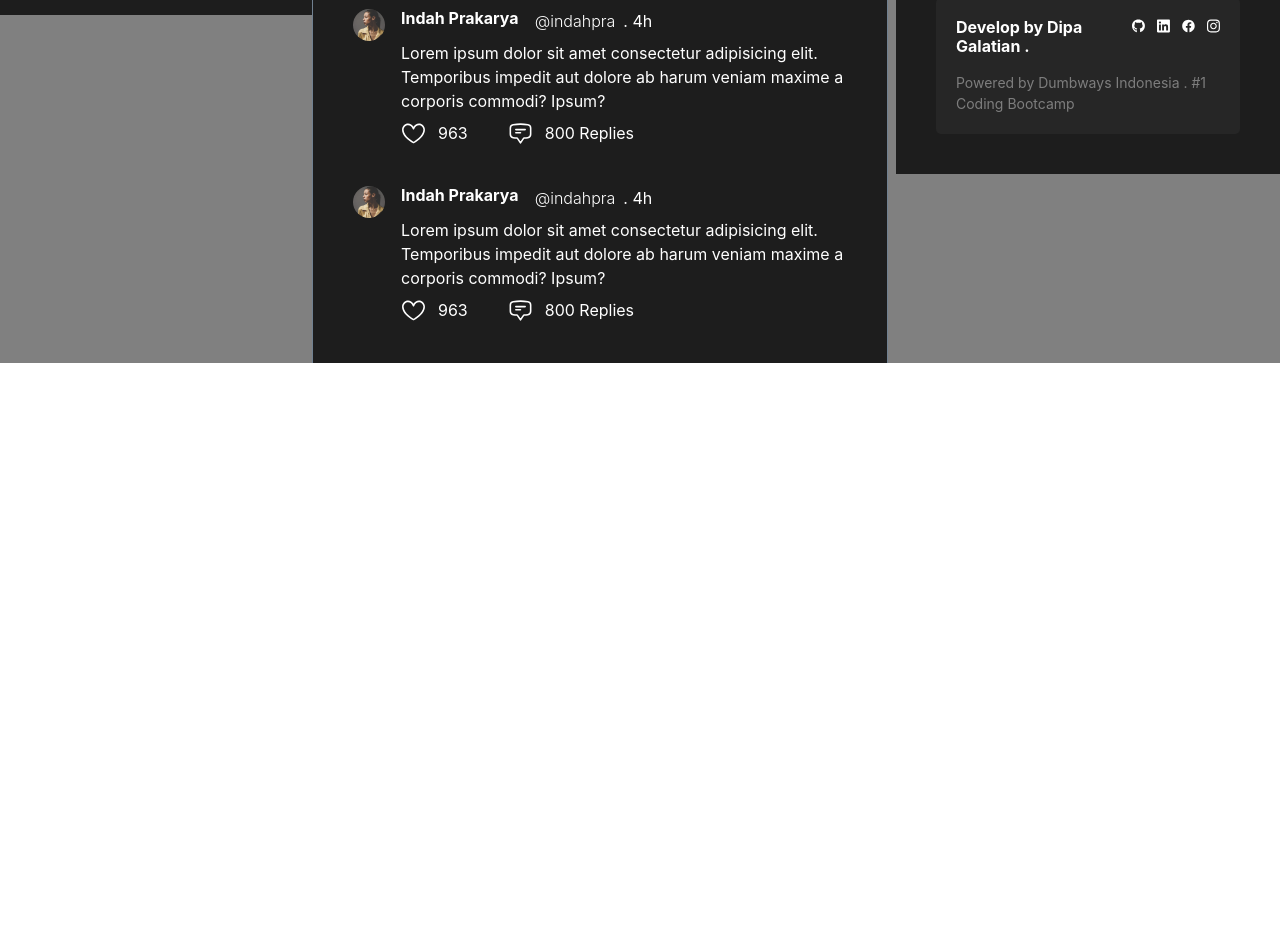
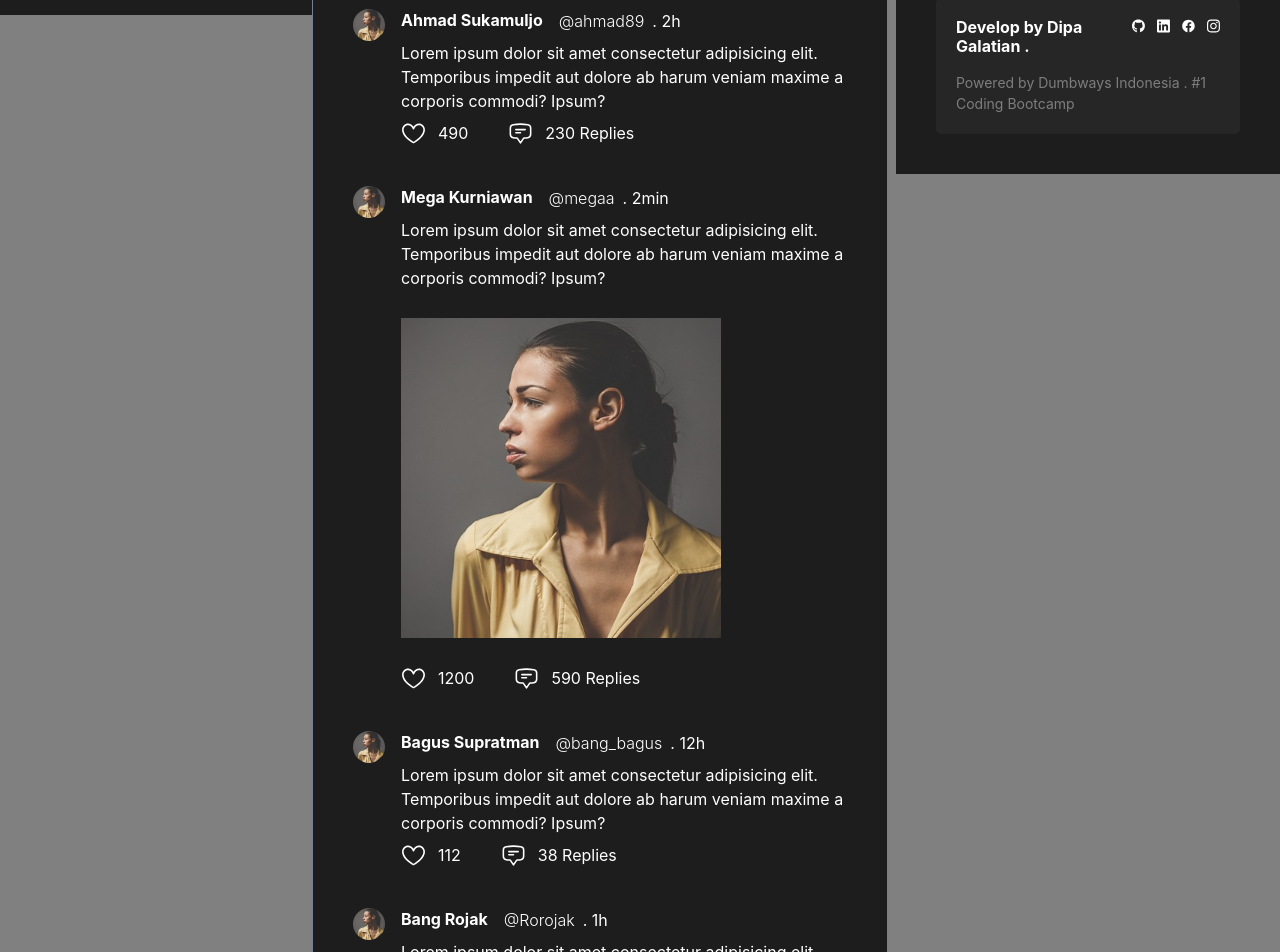
Before and after one commit to dipa3003/fe-threads-app, a React (Vite) app: page / in a window 1280 px wide. Shown: the part 700-1652 px from the top of the page. Before the commit the page ends 1063 px from the top, so only its background shows below. Built offline with nearby package versions, Linux system fonts and the light colour scheme.

Commit message:
feat: map thread card in home page and add interface of mocks threads.json

```diff
--- a/src/App.tsx
+++ b/src/App.tsx
@@ -206,7 +206,7 @@ const Profile = () => {
 
                     <Flex justifyContent={"space-between"}>
                         <Avatar src="/img/paslon.jpg" size={"lg"} mt={"-12"} ml={4} />
-                        <Button size={"xs"} rounded={"xl"} bg={"grey"} color={"white"} opacity={"40%"}>
+                        <Button size={"xs"} rounded={"xl"}>
                             Edit Profile
                         </Button>
                     </Flex>
--- /dev/null
+++ b/src/interface/threads.ts
@@ -0,0 +1,10 @@
+export interface IThreads {
+    id: number;
+    name: string;
+    username: string;
+    created_at: string;
+    content: string;
+    image: string;
+    likes: string;
+    replies: string;
+}
--- a/src/mocks/threads.json
+++ b/src/mocks/threads.json
@@ -2,8 +2,8 @@
     {
         "id": 1,
         "name": "Indah Prakarya",
-        "username": "@indahpra",
-        "date": "4h",
+        "username": "indahpra",
+        "created_at": "4h",
         "content": "Lorem ipsum dolor sit amet consectetur adipisicing elit. Temporibus impedit aut dolore ab harum veniam maxime a corporis commodi? Ipsum?",
         "image": "/img/paslon.jpg",
         "likes": "965",
@@ -12,8 +12,8 @@
     {
         "id": 2,
         "name": "Ahmad Sukamuljo",
-        "username": "@ahmad89",
-        "date": "2h",
+        "username": "ahmad89",
+        "created_at": "2h",
         "content": "Lorem ipsum dolor sit amet consectetur adipisicing elit. Temporibus impedit aut dolore ab harum veniam maxime a corporis commodi? Ipsum?",
         "image": "",
         "likes": "490",
@@ -22,8 +22,8 @@
     {
         "id": 3,
         "name": "Mega Kurniawan",
-        "username": "@megaa",
-        "date": "2min",
+        "username": "megaa",
+        "created_at": "2min",
         "content": "Lorem ipsum dolor sit amet consectetur adipisicing elit. Temporibus impedit aut dolore ab harum veniam maxime a corporis commodi? Ipsum?",
         "image": "/img/paslon.jpg",
         "likes": "1200",
@@ -32,8 +32,8 @@
     {
         "id": 4,
         "name": "Bagus Supratman",
-        "username": "@bang_bagus",
-        "date": "12h",
+        "username": "bang_bagus",
+        "created_at": "12h",
         "content": "Lorem ipsum dolor sit amet consectetur adipisicing elit. Temporibus impedit aut dolore ab harum veniam maxime a corporis commodi? Ipsum?",
         "image": "",
         "likes": "112",
@@ -42,8 +42,8 @@
     {
         "id": 5,
         "name": "Bang Rojak",
-        "username": "@Rorojak",
-        "date": "1h",
+        "username": "Rorojak",
+        "created_at": "1h",
         "content": "Lorem ipsum dolor sit amet consectetur adipisicing elit. Temporibus impedit aut dolore ab harum veniam maxime a corporis commodi? Ipsum?",
         "image": "",
         "likes": "209",
--- a/src/pages/Home.tsx
+++ b/src/pages/Home.tsx
@@ -1,9 +1,16 @@
 import { Avatar, Button, Flex, FormControl, HStack, Heading, Image, Input, Link, Text, VStack } from "@chakra-ui/react";
+import { useEffect, useState } from "react";
 import { GoHeart } from "react-icons/go";
 import { HiOutlineChatBubbleBottomCenterText } from "react-icons/hi2";
 import { RiImageAddLine } from "react-icons/ri";
+import { IThreads } from "../interface/threads";
+import dummyThreads from "../mocks/threads.json";
 
 const Home = () => {
+    const [threads, setThreads] = useState<IThreads[] | null>(null);
+    useEffect(() => {
+        setThreads(dummyThreads);
+    }, []);
     return (
         <>
             <Flex bg={"#1d1d1d"} w={"45%"} h={"screen"} borderX={"1px"} borderColor={"slategrey"} p={10} flexDir={"column"} position={"relative"} left={-10}>
@@ -23,36 +30,38 @@ const Home = () => {
                 </HStack>
 
                 <VStack>
-                    <Flex w={"100%"} gap={4} mt={8}>
+                    {threads &&
+                        threads.map((thread) => (
+                            <Flex w={"100%"} gap={4} mt={8} key={thread.id}>
                                 <Avatar src="/img/paslon.jpg" name="profile" size={"sm"} />
 
                                 <Flex flexDir={"column"} gap={2}>
                                     <Flex gap={4} alignItems={"center"}>
                                         <Heading as={"h5"} size={"sm"}>
-                                    Indah Prakarya
+                                            {thread.name}
                                         </Heading>
                                         <HStack>
-                                    <Link fontWeight={"light"}>@indahpra</Link>
-                                    <Text> . 4h</Text>
+                                            <Link fontWeight={"light"}>@{thread.username}</Link>
+                                            <Text> . {thread.created_at}</Text>
                                         </HStack>
                                     </Flex>
-                            <Text>Lorem ipsum dolor sit amet consectetur adipisicing elit. Temporibus impedit aut dolore ab harum veniam maxime a corporis commodi? Ipsum?</Text>
-
-                            <Image src="/img/paslon.jpg" objectFit={"cover"} boxSize="xs" my={5} />
+                                    <Text>{thread.content}</Text>
+                                    {thread.image && <Image src={thread.image} objectFit={"cover"} boxSize="xs" my={5} />}
 
                                     <Flex gap={10}>
                                         <Flex gap={3}>
                                             <GoHeart size={25} />
-                                    <Text>963</Text>
+                                            <Text>{thread.likes}</Text>
                                         </Flex>
                                         <Flex gap={3}>
                                             <HiOutlineChatBubbleBottomCenterText size={25} />
-                                    <Text>800 Replies</Text>
+                                            <Text>{thread.replies} Replies</Text>
                                         </Flex>
                                     </Flex>
                                 </Flex>
                             </Flex>
-                    <Flex w={"100%"} gap={4} mt={8}>
+                        ))}
+                    {/* <Flex w={"100%"} gap={4} mt={8}>
                         <Avatar src="/img/paslon.jpg" name="profile" size={"sm"} />
 
                         <Flex flexDir={"column"} gap={2}>
@@ -103,7 +112,7 @@ const Home = () => {
                                 </Flex>
                             </Flex>
                         </Flex>
-                    </Flex>
+                    </Flex> */}
                 </VStack>
             </Flex>
         </>
```
Lines whose indentation alone changed are shown as unchanged.
